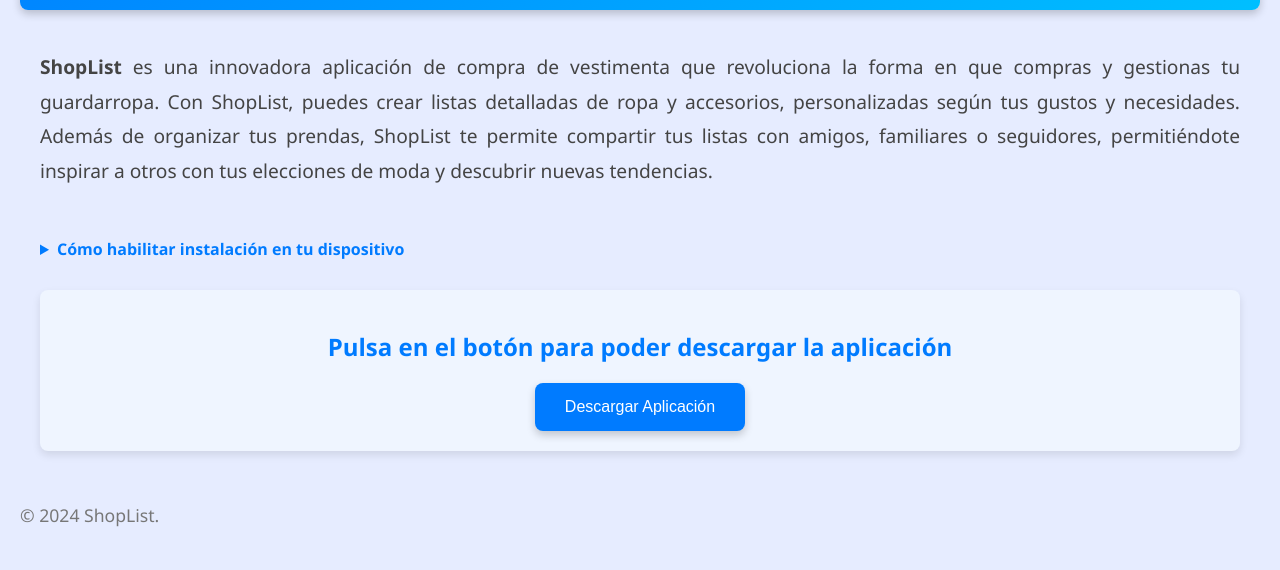
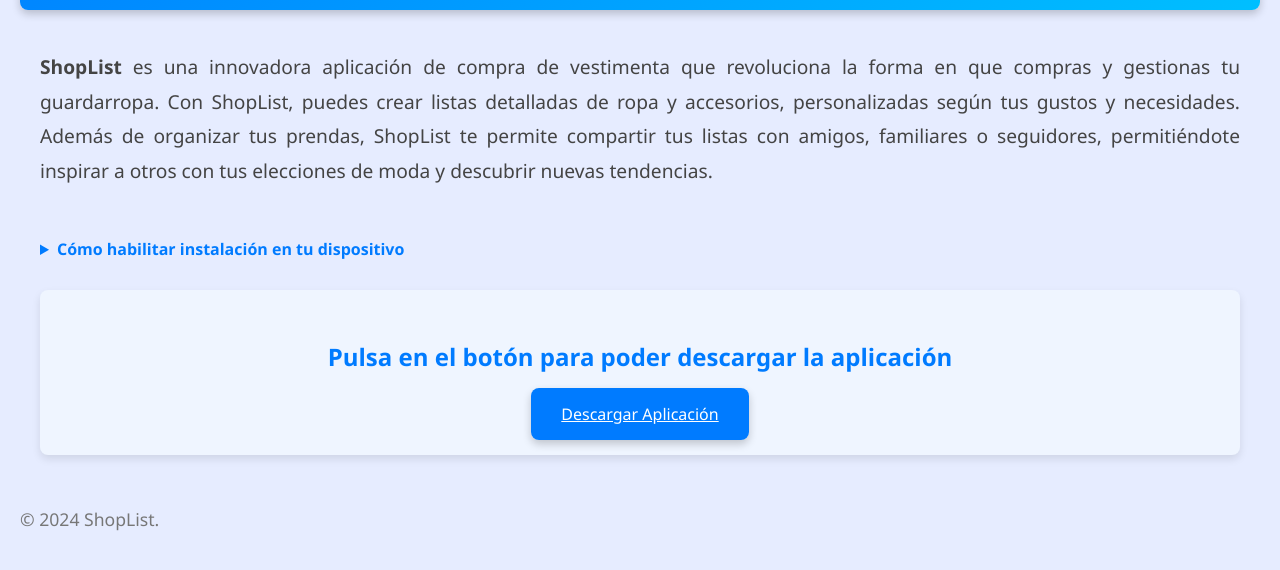
Before and after one commit to IvanBermejoHidalgo/PaginaWeb, a plain HTML site: page index.html in a window 1280 px wide. Shown: the part 270-840 px from the top of the page. Drawn offline with Linux system fonts and the light colour scheme.

Commit message:
boton arreglado

```diff
--- a/index.html
+++ b/index.html
@@ -32,8 +32,7 @@
                 </details>
                 <div class="download-button-container">
                     <h2>Pulsa en el botón para poder descargar la aplicación</h2>
-                    <a href="https://drive.google.com/file/d/1koJqA4N5SCe5S_lcm6KeqiUq63mjtO4e/view?usp=sharing" class="button"></a>
-                    <button type="button" class="btn btn-outline-success">Descargar Aplicación</button>
+                    <a href="https://drive.google.com/file/d/1koJqA4N5SCe5S_lcm6KeqiUq63mjtO4e/view?usp=sharing" download="ShopList.apk" class="button">Descargar Aplicación</a>
                 </div>
             </section>
         </main>
--- a/styles.css
+++ b/styles.css
@@ -70,6 +70,7 @@ section {
 
 #descarga h2 {
     color: #007BFF;
+    margin-bottom: 30px;
 }
 
 p {
@@ -81,7 +82,7 @@ p {
 
 .download-button-container {
     background-color: #eff5ff; /* Cambié el color de fondo a un tono de azul claro */
-    padding: 20px;
+    padding: 30px;
     margin-top: 30px;
     border-radius: 8px;
     box-shadow: 0 4px 8px rgba(0, 0, 0, 0.1);
@@ -90,7 +91,7 @@ p {
 }
 
 
-button {
+a {
     background-color: #007BFF;
     color: white;
     border: none;
@@ -102,7 +103,7 @@ button {
     box-shadow: 0 4px 8px rgba(0, 0, 0, 0.2);
 }
 
-button:hover {
+a:hover {
     background-color: #0056b3;
 }
 
```
